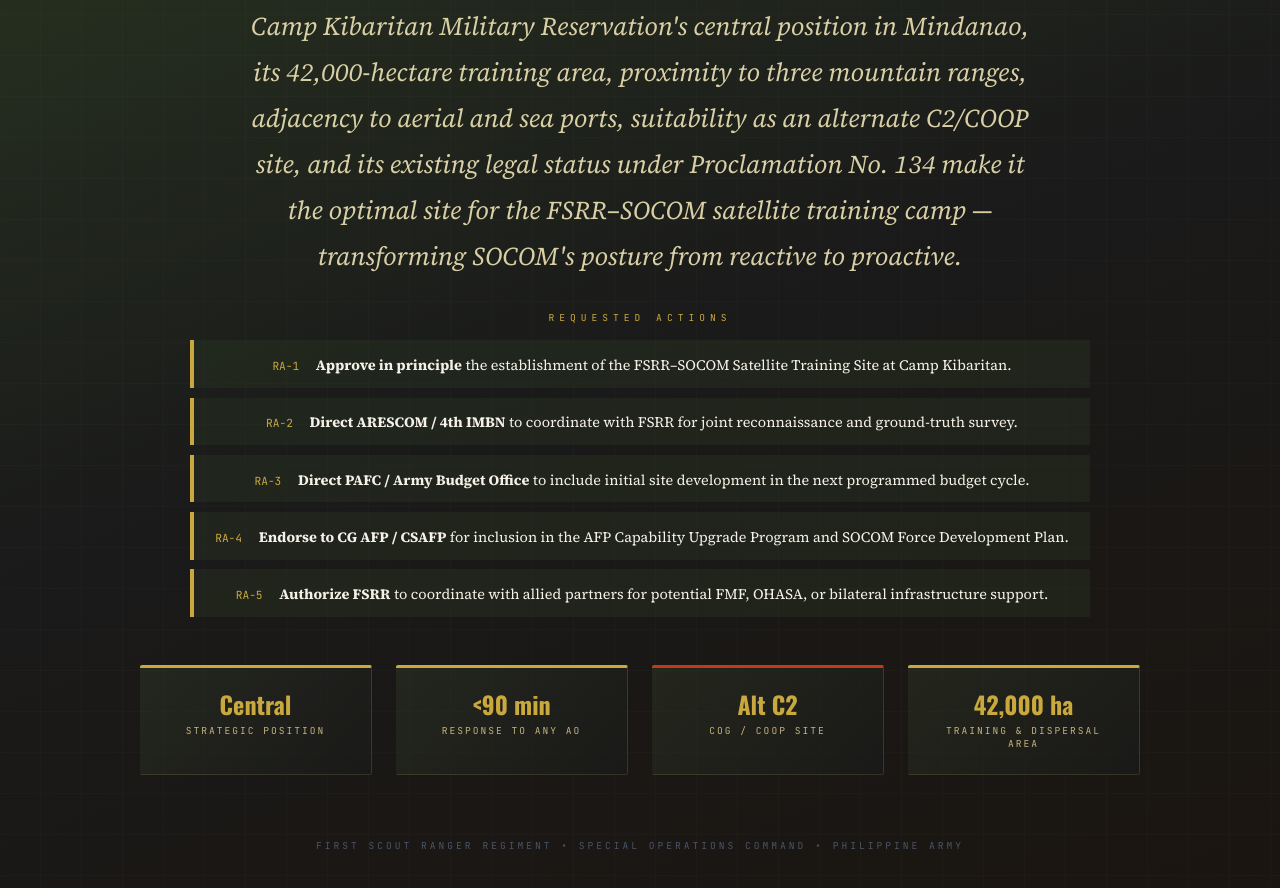
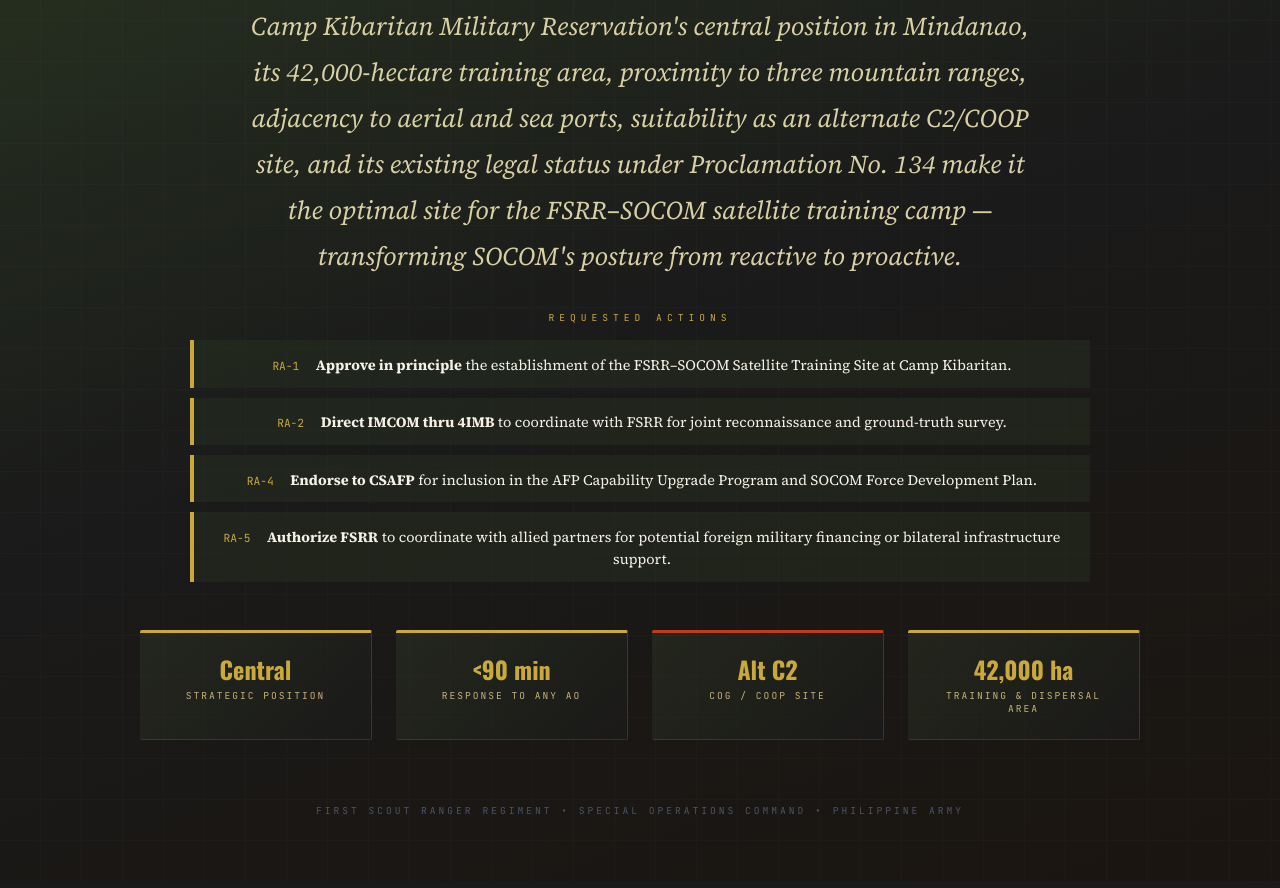
Before and after one commit to dnstnly/fsrrsatellitecamp, a plain HTML site: page index.html in a window 1280 px wide. Shown: the part 10946-11834 px from the top of the page. Drawn offline with nearby package versions, Linux system fonts and the light colour scheme.

Commit message:
Update index.html

```diff
--- a/index.html
+++ b/index.html
@@ -1052,19 +1052,15 @@
       </div>
       <div style="background:rgba(42,54,33,0.4); border-left:4px solid var(--gold); padding:0.8rem 1.2rem; margin:0.6rem 0;">
         <span style="font-family:'JetBrains Mono',monospace; font-size:0.7rem; color:var(--gold);">RA-2</span>
-        <span style="font-size:0.9rem; color:var(--cream); margin-left:0.8rem;"><strong>Direct ARESCOM / 4th IMBN</strong> to coordinate with FSRR for joint reconnaissance and ground-truth survey.</span>
-      </div>
-      <div style="background:rgba(42,54,33,0.4); border-left:4px solid var(--gold); padding:0.8rem 1.2rem; margin:0.6rem 0;">
-        <span style="font-family:'JetBrains Mono',monospace; font-size:0.7rem; color:var(--gold);">RA-3</span>
-        <span style="font-size:0.9rem; color:var(--cream); margin-left:0.8rem;"><strong>Direct PAFC / Army Budget Office</strong> to include initial site development in the next programmed budget cycle.</span>
+        <span style="font-size:0.9rem; color:var(--cream); margin-left:0.8rem;"><strong>Direct IMCOM thru 4IMB </strong> to coordinate with FSRR for joint reconnaissance and ground-truth survey.</span>
       </div>
       <div style="background:rgba(42,54,33,0.4); border-left:4px solid var(--gold); padding:0.8rem 1.2rem; margin:0.6rem 0;">
         <span style="font-family:'JetBrains Mono',monospace; font-size:0.7rem; color:var(--gold);">RA-4</span>
-        <span style="font-size:0.9rem; color:var(--cream); margin-left:0.8rem;"><strong>Endorse to CG AFP / CSAFP</strong> for inclusion in the AFP Capability Upgrade Program and SOCOM Force Development Plan.</span>
+        <span style="font-size:0.9rem; color:var(--cream); margin-left:0.8rem;"><strong>Endorse to CSAFP</strong> for inclusion in the AFP Capability Upgrade Program and SOCOM Force Development Plan.</span>
       </div>
       <div style="background:rgba(42,54,33,0.4); border-left:4px solid var(--gold); padding:0.8rem 1.2rem; margin:0.6rem 0;">
         <span style="font-family:'JetBrains Mono',monospace; font-size:0.7rem; color:var(--gold);">RA-5</span>
-        <span style="font-size:0.9rem; color:var(--cream); margin-left:0.8rem;"><strong>Authorize FSRR</strong> to coordinate with allied partners for potential FMF, OHASA, or bilateral infrastructure support.</span>
+        <span style="font-size:0.9rem; color:var(--cream); margin-left:0.8rem;"><strong>Authorize FSRR</strong> to coordinate with allied partners for potential foreign military financing or bilateral infrastructure support.</span>
       </div>
     </div>
     <div style="margin-top:3rem;">
```
